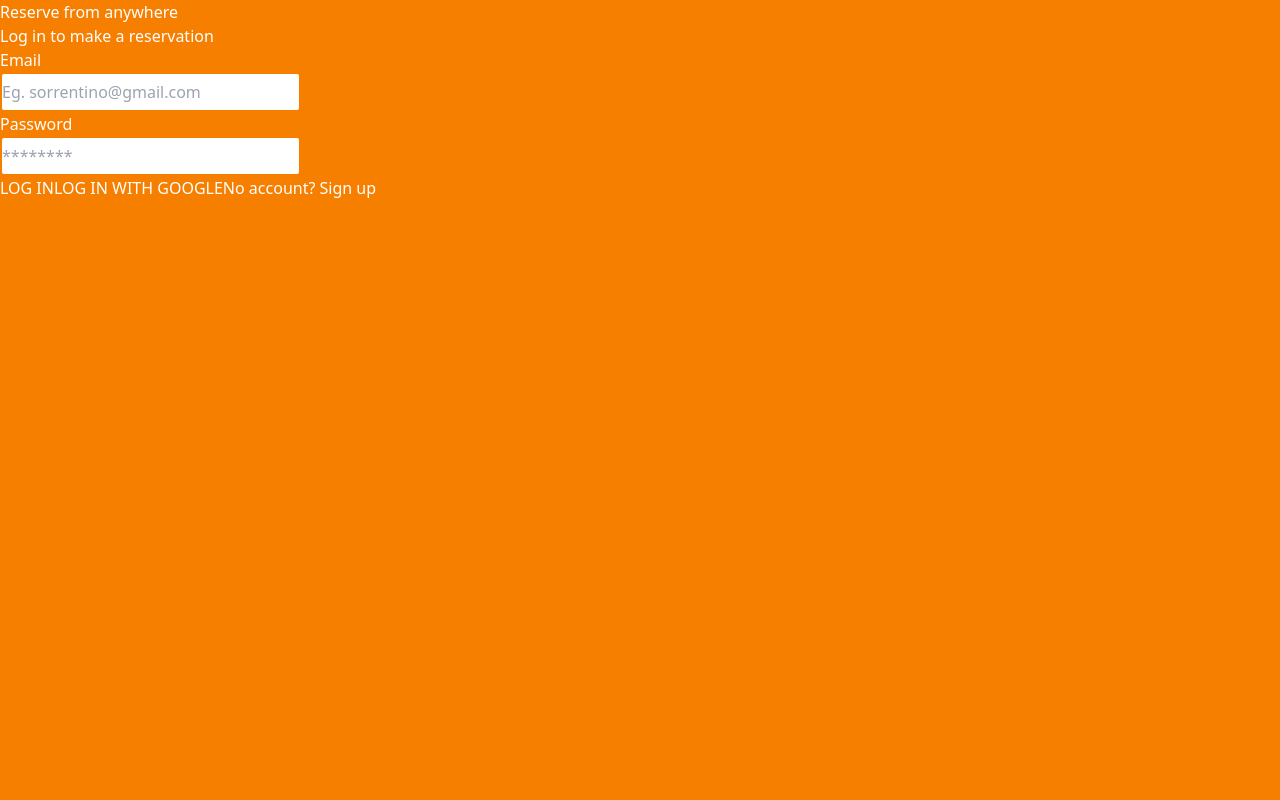
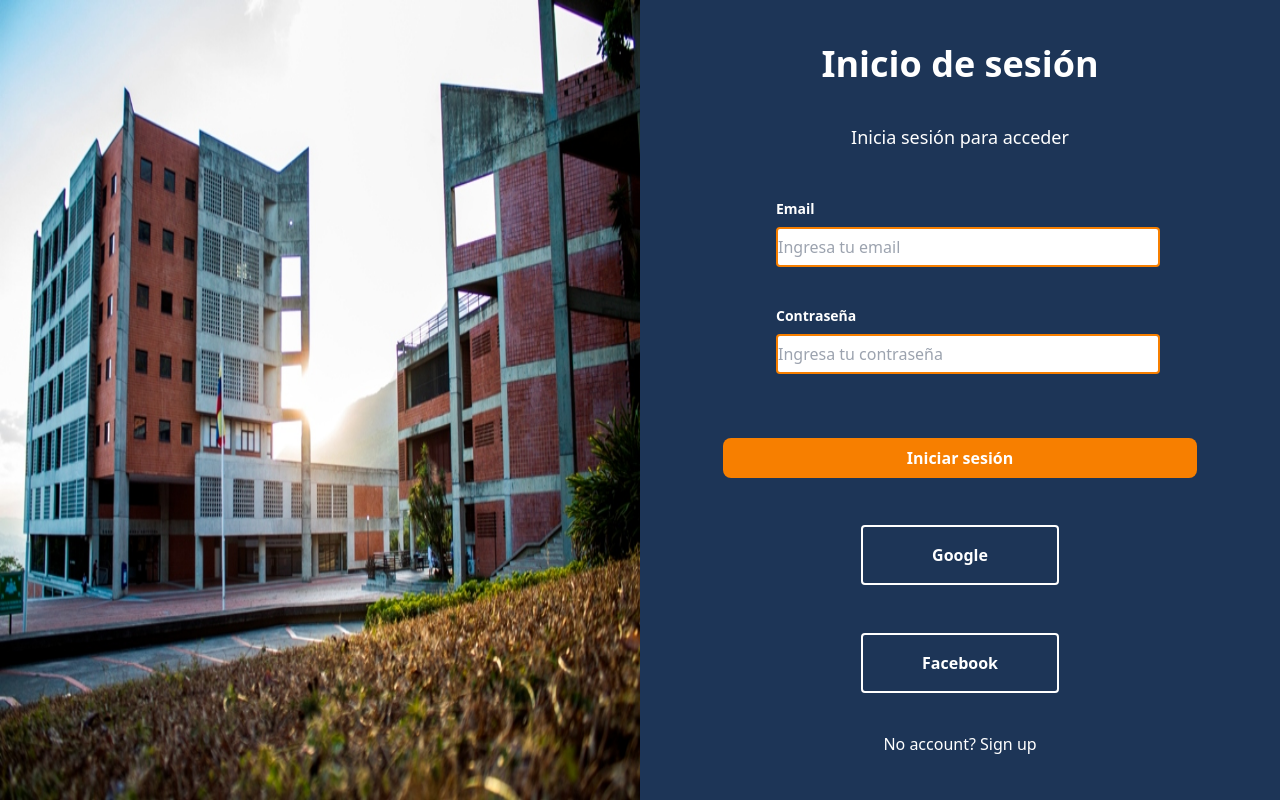
Before and after one commit to Stolkerve/MetroArt, a React (Vite) app: page /login in a window 1280 px wide. Built offline with nearby package versions, Linux system fonts and the light colour scheme.

Commit message:
Vista de inicio de sesion

```diff
--- a/src/views/Login/Login.tsx
+++ b/src/views/Login/Login.tsx
@@ -6,6 +6,8 @@ import {
   emailPasswordLogin,
   googleLogin,
  } from "../../firebase/auth-service";
+ import campusBackground from "../../assets/campus.jpg";
+
 
 export function Login() {
   const navigate = useNavigate();
@@ -41,51 +43,61 @@ export function Login() {
   };
 
     return (
-      <div className="container flex flex-row">
-        <form className={styles.form} onSubmit={onSubmit}>
-          <h1 className={styles.title}>Reserve from anywhere</h1>
-          <p className={styles.welcomeTxt}>
-            Log in to make a reservation
+<div className="container flex flex-row justify-center items-center w-screen   h-screen">
+      <img src={campusBackground} className="w-1/2 h-full" />
+      <form className="w-1/2 h-full bg-[#1D3557] grid grid-cols-1 p-6 place-items-center items-center">
+        <h1 className="text-4xl font-bold p-0">Inicio de sesión</h1>
+        <p className="text-white mb-2 text-lg">
+          Inicia sesión para acceder
         </p>
 
+
              {/*Email*/}
-          <div className={styles.inputContainer}>
-            <label htmlFor="email">
+             <div className="inputContainer">
+          <label className="inputLabel" htmlFor="email">
             <span>Email</span>
           </label>
           <input
             type="email"
             name="email"
             id="email"
-              placeholder="Eg. sorrentino@gmail.com"
-              onChange={onChange}
+            placeholder="Ingresa tu email"
           />
         </div>
 
           {/*Password*/}
-          <div className={styles.inputContainer}>
-            <label htmlFor="password">
-              <span>Password</span>
+          <div className="inputContainer">
+          <label className="inputLabel" htmlFor="password">
+            <span>Contraseña</span>
           </label>
           <input
             type="password"
             name="password"
             id="password"
-              placeholder="********"
-              onChange={onChange}
+            placeholder="Ingresa tu contraseña"
           />
         </div>
 
-          <button type="submit" className={styles.submitBtn}>
-            LOG IN
+        <button
+            type="submit"
+            className= "bg-[#F77F00] w-4/5 mt-6 h-10 rounded-lg font-bold"
+          >
+            Iniciar sesión
+          </button>
+          <button
+              type="button"
+              className="border-2 border-white rounded p-4 font-semibold w-1/3 mt-2"
+              onClick={handleGoogleClick}
+            >
+              Google
             </button>
 
             <button
               type="button"
-            className={styles.googleBtn}
+              className="border-2 border-white rounded p-4 font-semibold w-1/3 mt-2"
               onClick={handleGoogleClick}
             >
-            LOG IN WITH GOOGLE
+              Facebook
             </button>
 
           <Link to={registerURL} className={styles.loginRedirect}>
--- a/src/views/Register/Register.tsx
+++ b/src/views/Register/Register.tsx
@@ -154,8 +154,8 @@ export function Register() {
           </div>
 
           <Link to={loginURL} className="mt-4">
-            ¿No tienes una cuenta?{" "}
-            <span className="underline font-semibold">Regístrate</span>
+            Ya tienes una cuenta?{" "}
+            <span className="underline font-semibold">Inicia sesión</span>
           </Link>
         </div>
 
```
Lines whose indentation alone changed are shown as unchanged.
